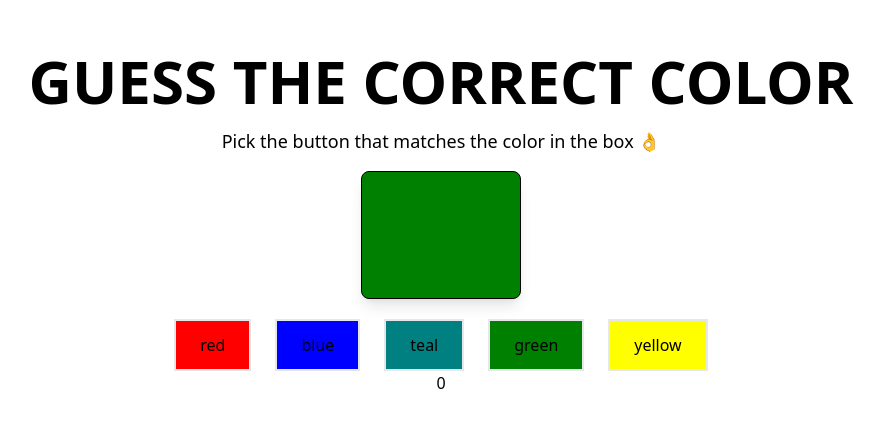
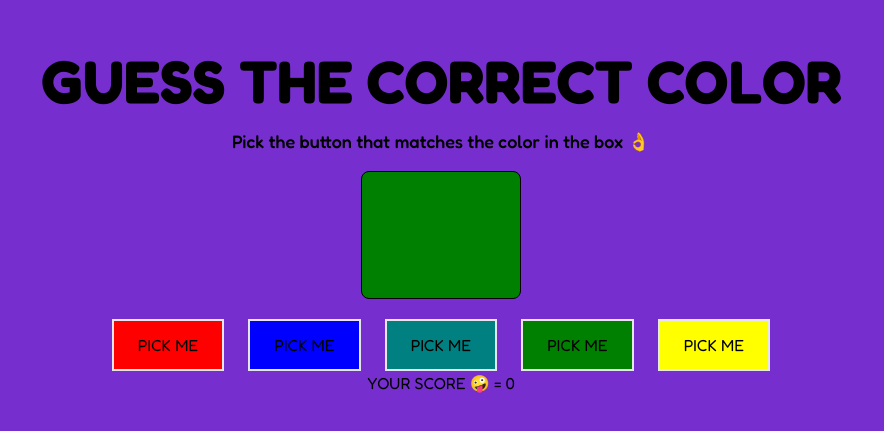
Before and after one commit to FrankLayza/Color-Guess, a React (Vite) app: page / in a window 1280 px wide. Shown: the part 177-608 px from the top of the page, without its empty margins (199-1083 px from the left). Built offline with nearby package versions, Linux system fonts and the light colour scheme.

Commit message:
Removed tailwind and added some functionalities

```diff
--- /dev/null
+++ b/src/App.css
@@ -0,0 +1,41 @@
+@import url("https://fonts.googleapis.com/css2?family=Fredoka:wght@300..700&display=swap");
+
+* {
+  margin: 0;
+  padding: 0;
+  box-sizing: border-box;
+}
+body{
+  background-color: #762FCE;
+}
+.container {
+  font-family: "Fredoka", sans-serif;
+  display: flex;
+  flex-direction: column;
+  align-items: center;
+  justify-content: center;
+  height: 100vh;
+}
+.container h1 {
+  font-size: 3.75rem;
+  font-weight: 700;
+  line-height: 1;
+  text-align: center;
+}
+.box-container {
+  width: 10rem;
+  height: 8rem;
+  border-radius: 0.5rem;
+  margin-bottom: 1.25rem;
+  border: 1px solid black;
+}
+.colorBtn {
+  padding: 0.5rem;
+  transition: transform 0.3s ease-in-out;
+  border-width: 2px;
+  padding: 0.75rem 1.5rem;
+  margin: 0 0.75rem;
+}
+.colorBtn:hover {
+  transform: scale(1.1);
+}
--- a/src/App.jsx
+++ b/src/App.jsx
@@ -2,44 +2,53 @@ import { useEffect, useState } from "react";
 import Box from "./Components/Box";
 import ColorButtons from "./Components/Buttons";
 import Score from "./Components/Score";
-
+import "./App.css";
 const App = () => {
-  const [expectedColor, setExpectedColor] = useState('');
-  const [boxColor, setBoxColor] = useState( )
+  const [expectedColor, setExpectedColor] = useState("");
+  const [boxColor, setBoxColor] = useState();
   const [score, setScore] = useState(0);
   // const [status, setStatus] = useState();
 
-  const changeColor = () => {
-    const generatedColor = allColors[randomColor()];
-    setExpectedColor(generatedColor);
-    console.log(generatedColor);
+  // const changeColor = () => {
+  //   const generatedColor = allColors[randomColor()];
+  //   setExpectedColor(generatedColor);
+  //   console.log(generatedColor);
+  // };
+
+  const checkMatchingColors = (color) => {
+    if (color === expectedColor) {
+      setScore((prev) => prev + 1);
+    } else {
+      console.log(color, "does not match");
+    }
   };
 
-  const checkMatchingColors = (color) => {
-    if (expectedColor === color){
-      setScore((prev) => prev + 1)
-    } else{
-      console.log('does not match');
-    }
+  useEffect(() => {
+    const match = allColors[randomColor()];
+    setBoxColor(match);
+    setExpectedColor(match);
+  }, []);
+
+  const resetGame =() => {
+    setScore(0)
   }
-
-  useEffect(() => {setBoxColor(allColors[randomColor()])}, [])
-
   const randomColor = () => {
     return Math.floor(Math.random() * allColors.length);
   };
 
   const allColors = ["red", "blue", "teal", "green", "yellow"];
   return (
-    <div className="flex flex-col items-center justify-center h-screen p-4">
-      <h1 className="text-6xl font-bold text-center">
-        GUESS THE CORRECT COLOR
-      </h1>
+    <div className="container">
+      <h1>GUESS THE CORRECT COLOR</h1>
       <p data-testid="gameInstructions" className="font-medium my-4 text-lg">
         Pick the button that matches the color in the box 👌
       </p>
       <Box boxColor={boxColor} />
-      <ColorButtons changeColor={changeColor} allColors={allColors} check={checkMatchingColors}/>
+      <ColorButtons
+        // changeColor={changeColor}
+        allColors={allColors}
+        check={checkMatchingColors}
+      />
       <Score score={score} />
     </div>
   );
--- a/src/Components/Box.jsx
+++ b/src/Components/Box.jsx
@@ -1,7 +1,12 @@
+import '../App.css'
+import PropTypes from 'prop-types';
 const Box = ({boxColor}) => {
   return (
-    <div className="w-40 h-32 rounded-lg shadow-lg  border border-black mb-5" style={{backgroundColor: boxColor}}></div>
+    <div className="box-container" data-testid='colorBox' style={{backgroundColor: boxColor}}></div>
   );
 };
 
+Box.propTypes = {
+  boxColor : PropTypes.string
+}
 export default Box;
--- a/src/Components/Buttons.jsx
+++ b/src/Components/Buttons.jsx
@@ -1,21 +1,27 @@
-const ColorButtons = ({ changeColor, allColors, check }) => {
+import "../App.css";
+import PropTypes from 'prop-types';
+const ColorButtons = ({ allColors, check }) => {
   return (
     <div>
       {allColors.map((color, index) => (
         <button
           key={index}
-          className="p-2 transition-transform hover:scale-110 border-2 py-3 px-6 mx-3"
+          data-testid="colorOption"
+          className="colorBtn"
           style={{ backgroundColor: color }}
-          onClick={()=> {
-            changeColor();
+          onClick={() => {
             check(color);
           }}
         >
-          {color}
+          PICK ME
         </button>
       ))}
     </div>
   );
 };
 
+ColorButtons.propTypes = {
+  allColors: PropTypes.array,
+  check: PropTypes.func
+}
 export default ColorButtons;
--- a/src/Components/Score.jsx
+++ b/src/Components/Score.jsx
@@ -1,9 +1,13 @@
+import PropTypes from 'prop-types';
 const Score = ({score}) => {
     return (
         <div>
-             {score}
+             <h2 data-testid="score">YOUR SCORE 🤪 = {score}</h2>
         </div>
      );
 }
 
+Score.propTypes = {
+     score : PropTypes.number
+}
 export default Score;
```
